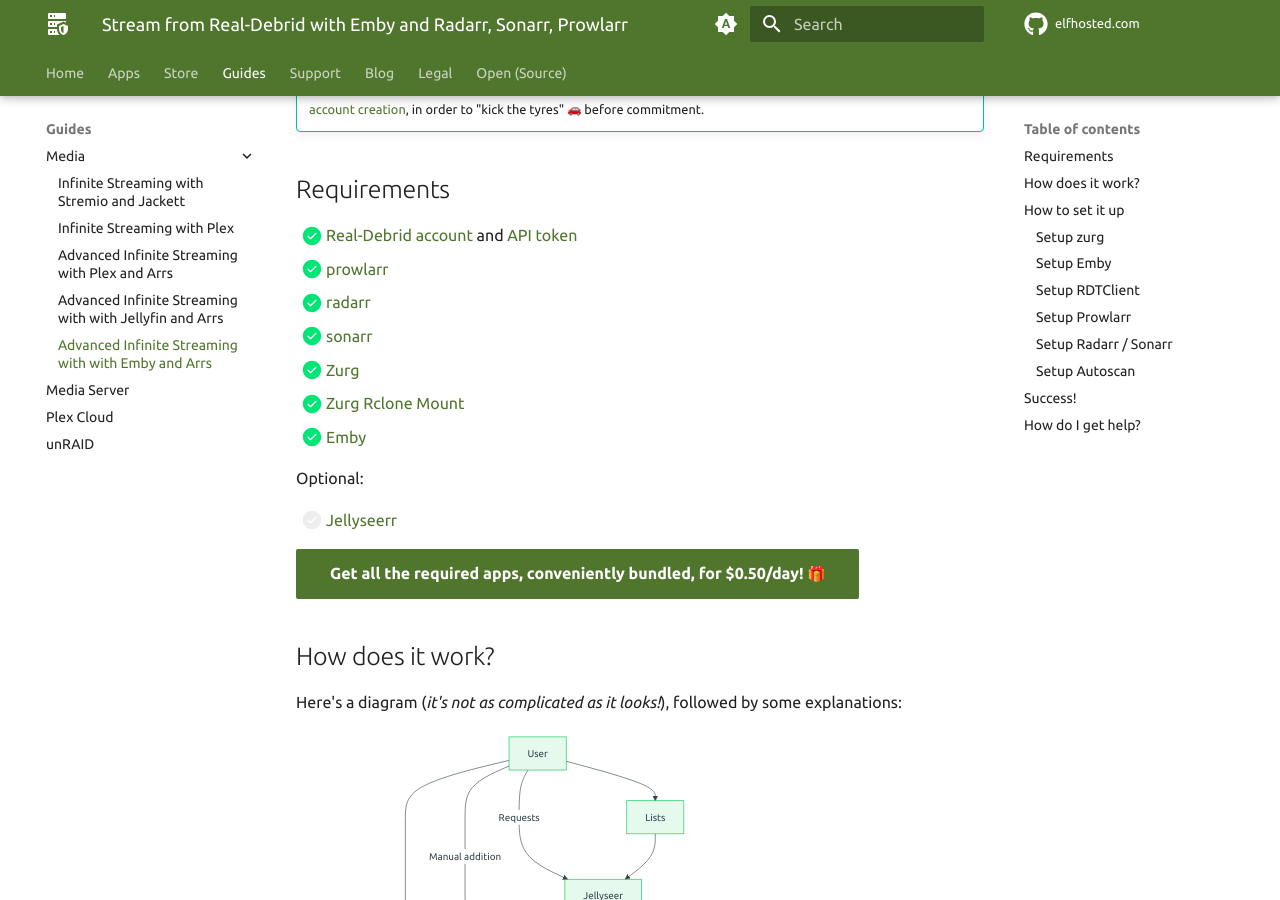
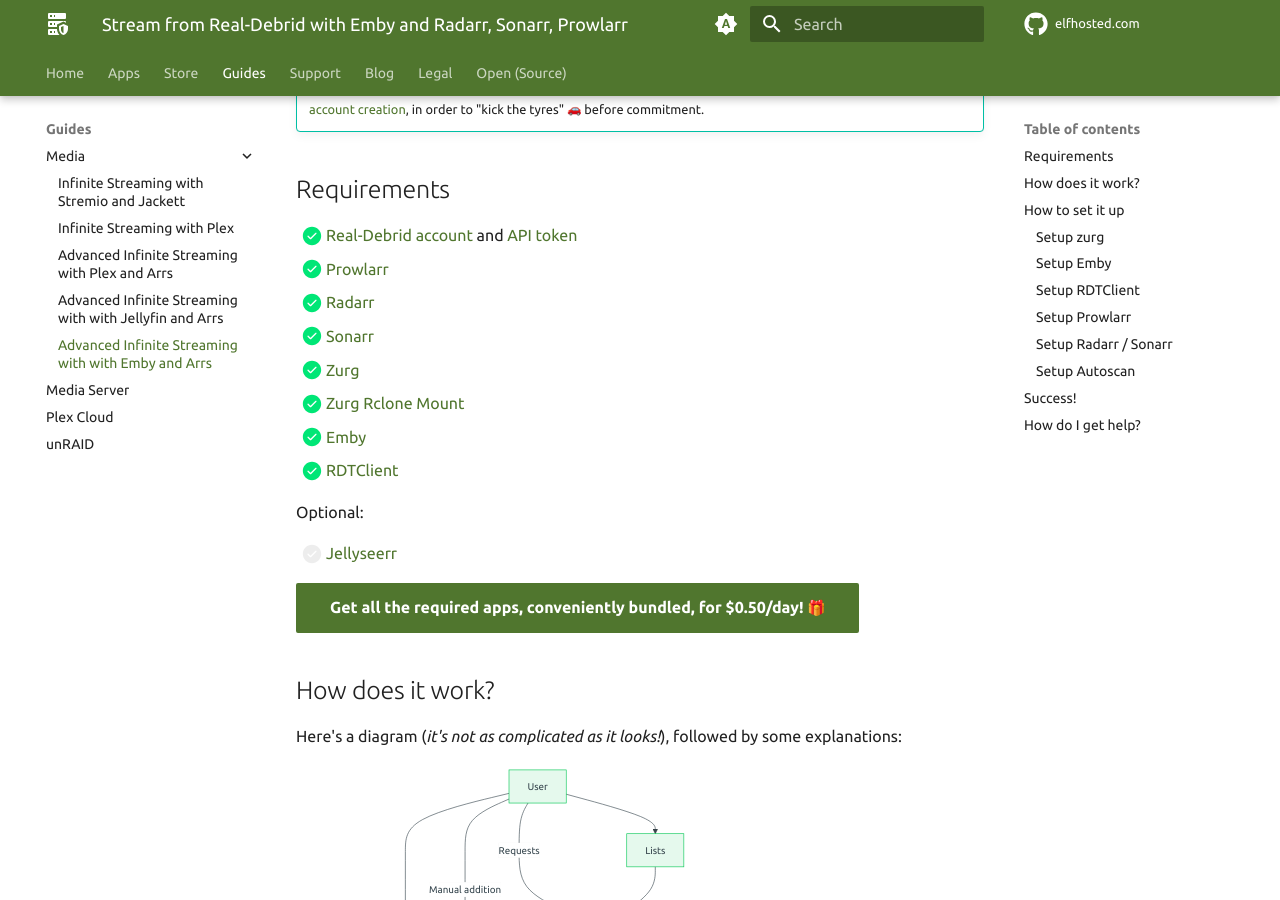
Before and after one commit to elfhosted/elfhosted.com, an MkDocs documentation site: the page built from docs/guides/media/stream-from-real-debrid-with-emby-radarr-sonarr-prowlarr.md, in a window 1280 px wide and 900 px high, scrolled down 514 px. Built offline with MkDocs 1.6.1 and Material for MkDocs 9.7.7, drawn with Linux system fonts in a browser that asks for light colours; emoji names are drawn with the system emoji font; a script that is not in the unit is left out; plug-ins that fetch from the network failed and are left out; comment, search, counter and statistics services are not loaded.

Commit message:
Update advanced infinite streaming guides to include rdtclient
Signed-off-by: David Young <davidy@funkypenguin.co.nz>

```diff
--- a/docs/guides/media/stream-from-real-debrid-with-emby-radarr-sonarr-prowlarr.md
+++ b/docs/guides/media/stream-from-real-debrid-with-emby-radarr-sonarr-prowlarr.md
@@ -14,12 +14,14 @@ The solution leverages the popular Arr tools to search, source, and sort your me
 ## Requirements
 
 * [x] [Real-Debrid account][real-debrid] and [API token](https://real-debrid.com/apitoken)
-* [x] [prowlarr][prowlarr]
-* [x] [radarr][radarr]
-* [x] [sonarr][sonarr]
+* [x] [Prowlarr][prowlarr]
+* [x] [Radarr][radarr]
+* [x] [Sonarr][sonarr]
 * [x] [Zurg][zurg]
 * [x] [Zurg Rclone Mount](https://store.elfhosted.com/product/rclone-real-debrid/)
 * [x] [Emby][emby]
+* [x] [RDTClient][rdtclient]
+
 
 Optional:
 
```
Also changed, not shown: docs/guides/media/stream-from-real-debrid-with-jellyfin-radarr-sonarr-prowlarr.md (+5 -3 lines).
